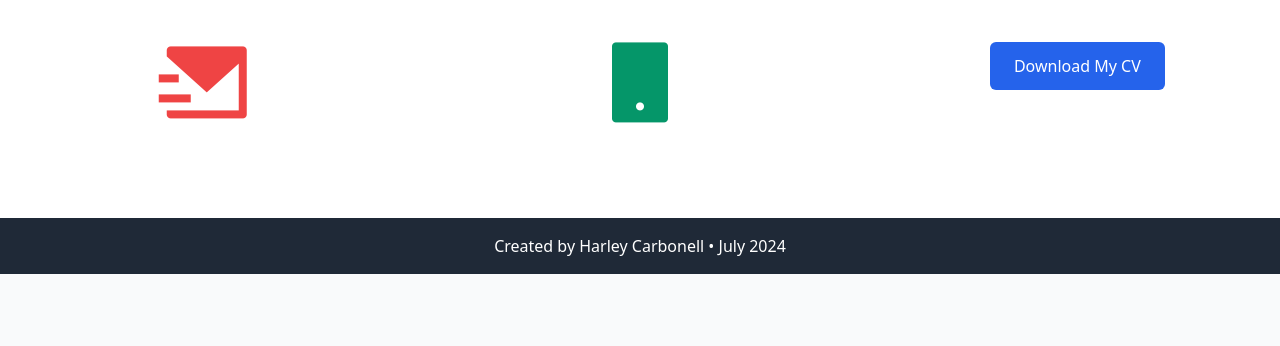
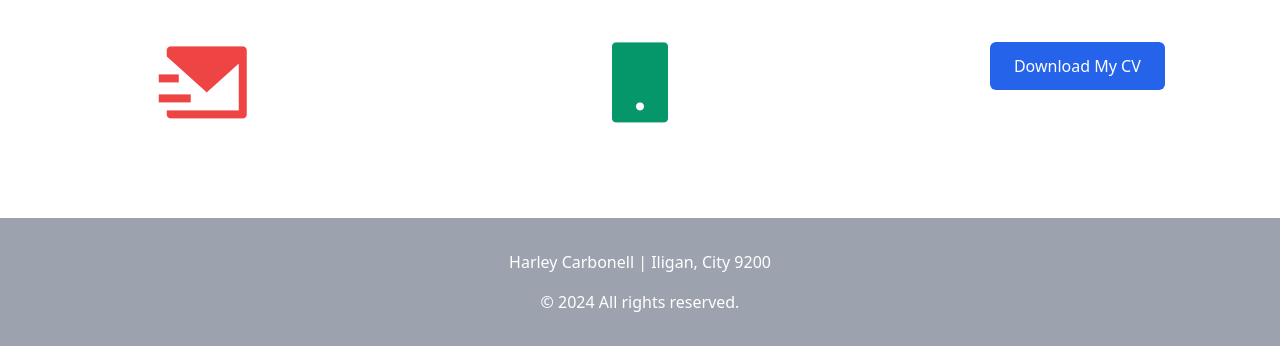
Before and after one commit to Harleygc018080/webdevwithharley, a plain HTML site: page index.html in a window 1280 px wide. Shown: the part 1803-2149 px from the top of the page. Before the commit the page ends 2077 px from the top, so only its background shows below. Drawn offline with nearby package versions, Linux system fonts and the light colour scheme.

Commit message:
index.html

```diff
--- a/index.html
+++ b/index.html
@@ -107,9 +107,12 @@
         </div>
     </section>
 
-    <footer class="py-4 bg-gray-800 text-center text-white">
-        <p>Created by Harley Carbonell &bull; July 2024</p>
-    </footer>
+    <footer class="bg-gray-400 text-white py-8">
+    <div class="container mx-auto text-center">
+      <p class="mb-4">Harley Carbonell | Iligan, City 9200</p>
+      <p>© 2024 All rights reserved.</p>
+    </div>
+  </footer>
 </body>
 
 </html>
```
